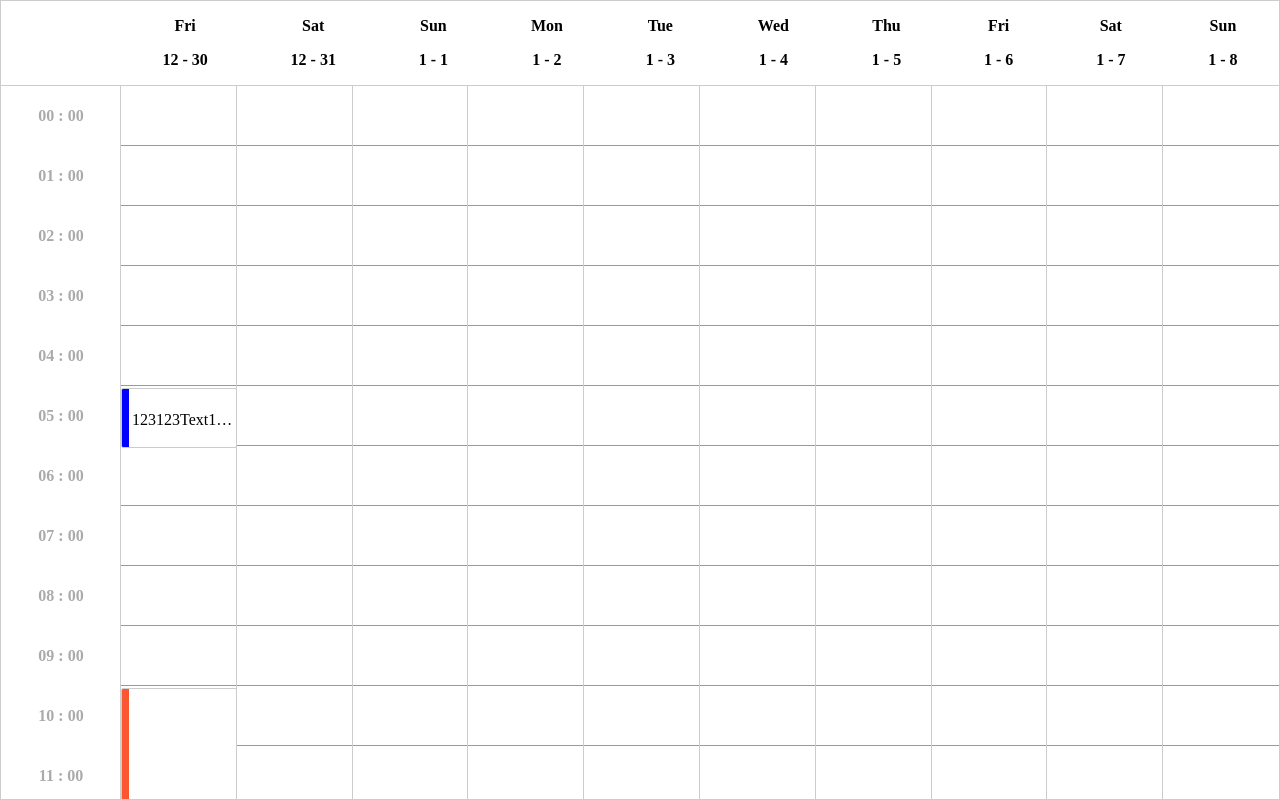
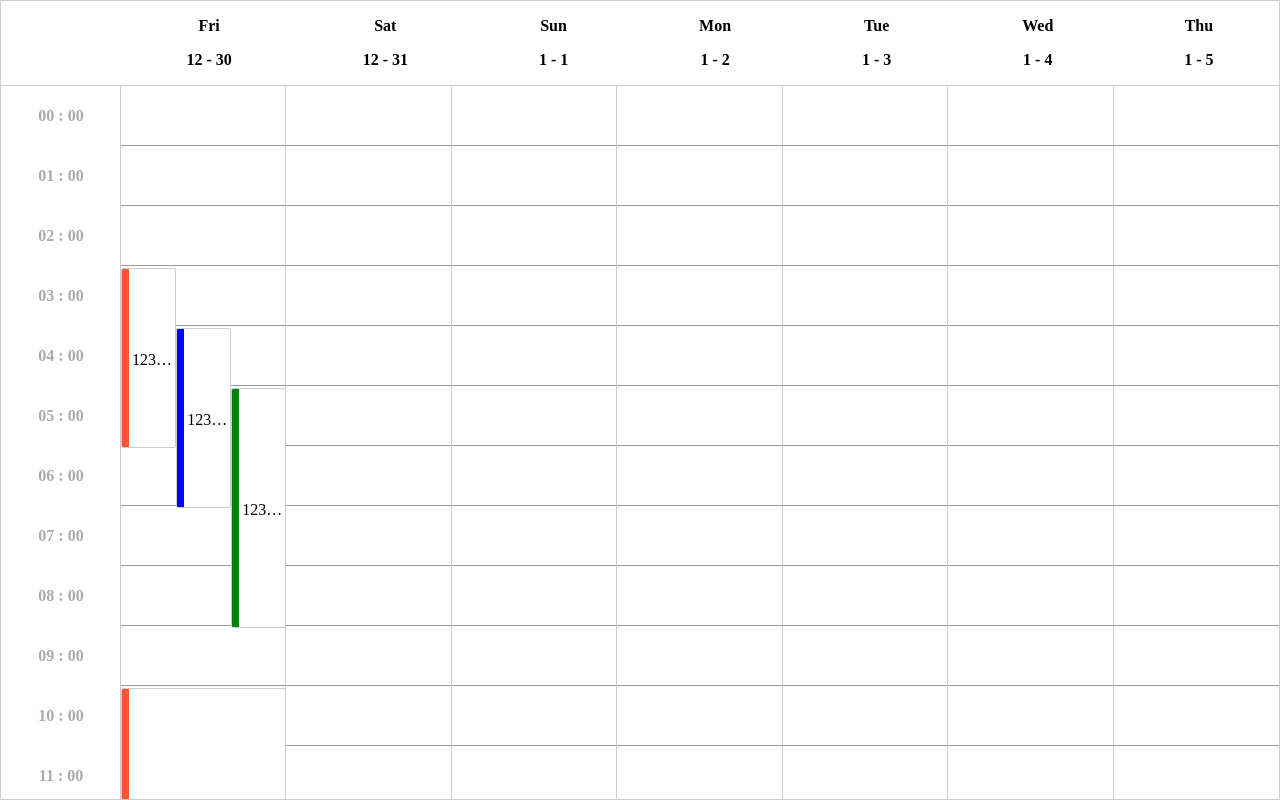
Before and after one commit to mscststs/triggerCalendar, a website: page index.html in a window 1280 px wide. Drawn offline with Linux system fonts and the light colour scheme.

Commit message:
udpate:confidence

```diff
--- a/index.html
+++ b/index.html
@@ -31,7 +31,7 @@
 <script>
   const calendar = new Calendar({
     el: document.querySelector(".Container"),
-    days:10,
+    days:7,
     tasks:[
       {
         title:"123123Text",
@@ -40,8 +40,18 @@
       },
       {
         title:"123123Text123123Text123123Text123123Text123123Text123123Text",
+        startDate: new Date(Date.now()-10*60*60*1000),
+        endDate: new Date(Date.now()-7*60*60*1000)
+      },
+      {
+        title:"123123Text123123Text123123Text123123Text123123Text123123Text",
+        startDate: new Date(Date.now()-9*60*60*1000),
+        endDate: new Date(Date.now()-6*60*60*1000)
+      },
+      {
+        title:"123123Text123123Text123123Text123123Text123123Text123123Text",
         startDate: new Date(Date.now()-8*60*60*1000),
-        endDate: new Date(Date.now()-7*60*60*1000)
+        endDate: new Date(Date.now()-4*60*60*1000)
       }
     ]
   })
--- a/src/index.css
+++ b/src/index.css
@@ -75,6 +75,16 @@
   position:relative;
   box-shadow: -1px 0 0 0 #ccc;
 }
+.Calendar-task-group{
+  flex:auto;
+  width:100%;
+  display:flex;
+  flex-direction: row;
+}
+.Calendar-task-column{
+  flex:auto;
+  position:relative;
+}
 .Calendar-task-item{
   position:absolute;
   background-color: white;
@@ -118,3 +128,6 @@
 .Calendar-task-item-label.blue{
   background-color: blue;
 }
+.Calendar-task-item-label.green{
+  background-color: green;
+}
--- a/src/index.js
+++ b/src/index.js
@@ -57,6 +57,40 @@
       // return document.querySelector(`.Calendar-header-date[data-id='${this.id}']`).clientWidth
     }
 
+    /**
+     * 根据任务冲突，分为不同的group
+     * @param {Array} tasks
+     * @param {Boolean} confidence 是否和数组中的任何一项冲突
+     */
+    _groupTask(tasks, confidence = true) {
+      function isConfidence(task, tasks){
+        return !!tasks.find(taskItem=>{
+          return taskItem.startDate < task.startDate && task.startDate < taskItem.endDate
+            || taskItem.startDate < task.endDate && task.endDate < taskItem.endDate
+        })
+      }
+
+      return tasks.reduce((p,c)=>{
+        for(let groupItem of p){
+          if(isConfidence(c, groupItem) === confidence){
+            groupItem.push(c)
+            return p
+          }
+        }
+        // 所有 group 都无法放下 c 时，创建一个新的 group
+        p.push([c]);
+        return p;
+      }, [])
+    }
+
+    /**
+     * @description 构造当天所有任务的分组
+     * @param {Array} tasks
+     */
+    _generageTaskGroups(tasks){
+      return this._groupTask(tasks,true).map(groupItem=>this._groupTask(groupItem,false))
+    }
+
 
     /**
      * 渲染结构
@@ -92,26 +126,35 @@
             ${
               this._getDays().map(dayItem=>{
                 return `<div class="Calendar-task-container-day">
-                  ${this.tasks.filter(taskItem=>{
+                  ${this._generageTaskGroups(this.tasks.filter(taskItem=>{
                     return this._getDateKey(taskItem.startDate) === dayItem.key;
-                  }).map((task,index)=>{
+                  }).sort((a,b)=>a.startDate - b.startDate).map((task,index)=>{
+                    task.index = index%3;
+                    return task;
+                  })).map(group=>{
+                    return `<div class="Calendar-task-group">${
+                      group.map(column=>{
+                        return `<div class="Calendar-task-column">${
+                          column.map((task)=>{
                             let top = ((task.startDate.getHours() * 60 + task.startDate.getMinutes()) / (24 * 60)) * 24 * this.timeHeight;
                             let height = (
                               (task.endDate.valueOf() - task.startDate.valueOf())/ (60*1000) / (24 * 60)) * 24 * this.timeHeight;
                             const Maxheight =  24 * this.timeHeight - top;
                             console.log(Maxheight,height)
                             height = Math.min(Maxheight, height);
-
                             return `
                             <div class="Calendar-task-item" style="top:${top}px;height:${height}px; data-title="${task.title}">
-                      <div class="Calendar-task-item-label ${["orange","blue"][index%2]}"></div>
+                              <div class="Calendar-task-item-label ${["orange","blue","green"][task.index]}"></div>
                               <div class="Calendar-task-item-title">
                                 <div class="Calendar-task-item-text">
                                   ${task.title}
                                 </div>
                               </div>
                             </div>`
-
+                          }).join("")
+                        }</div>`
+                      }).join("")
+                    }</div>`
                   }).join("")
                 }
                 </div>`
@@ -121,6 +164,5 @@
         </div>
       </div>`
     }
-
   }
 })(this)
```
Lines whose indentation alone changed are shown as unchanged.
